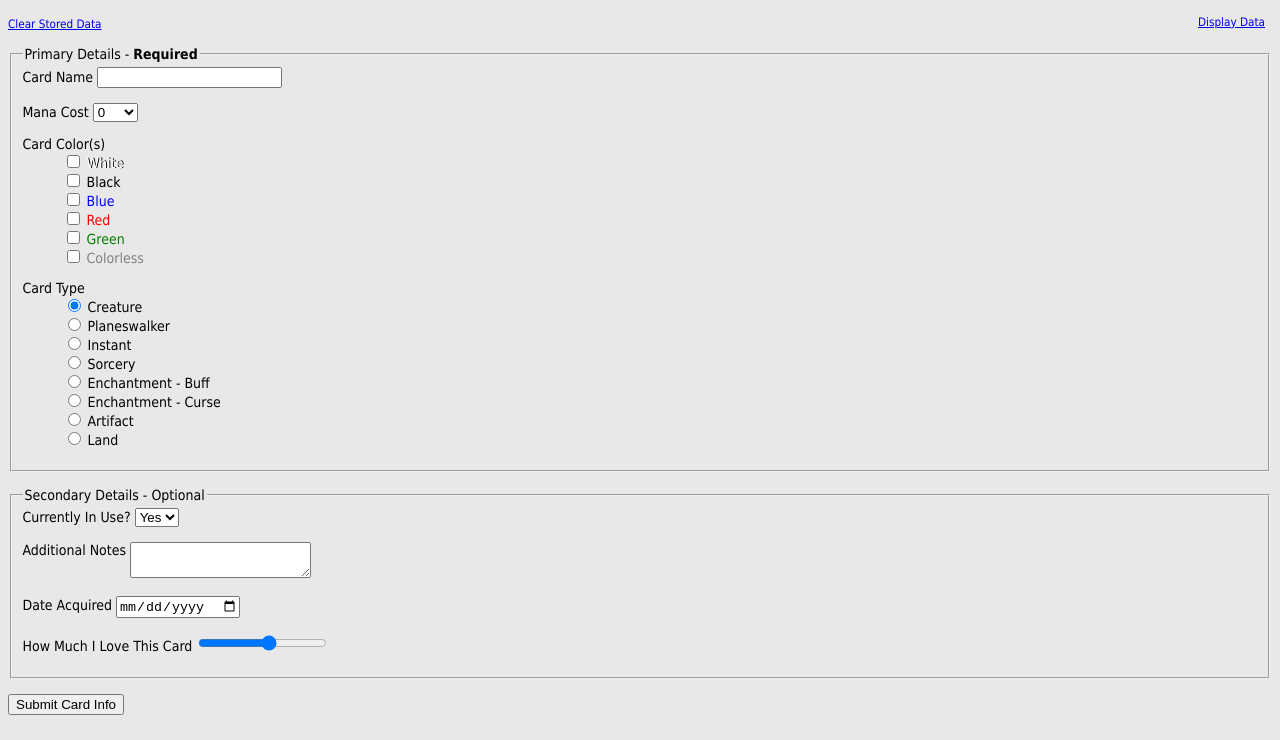
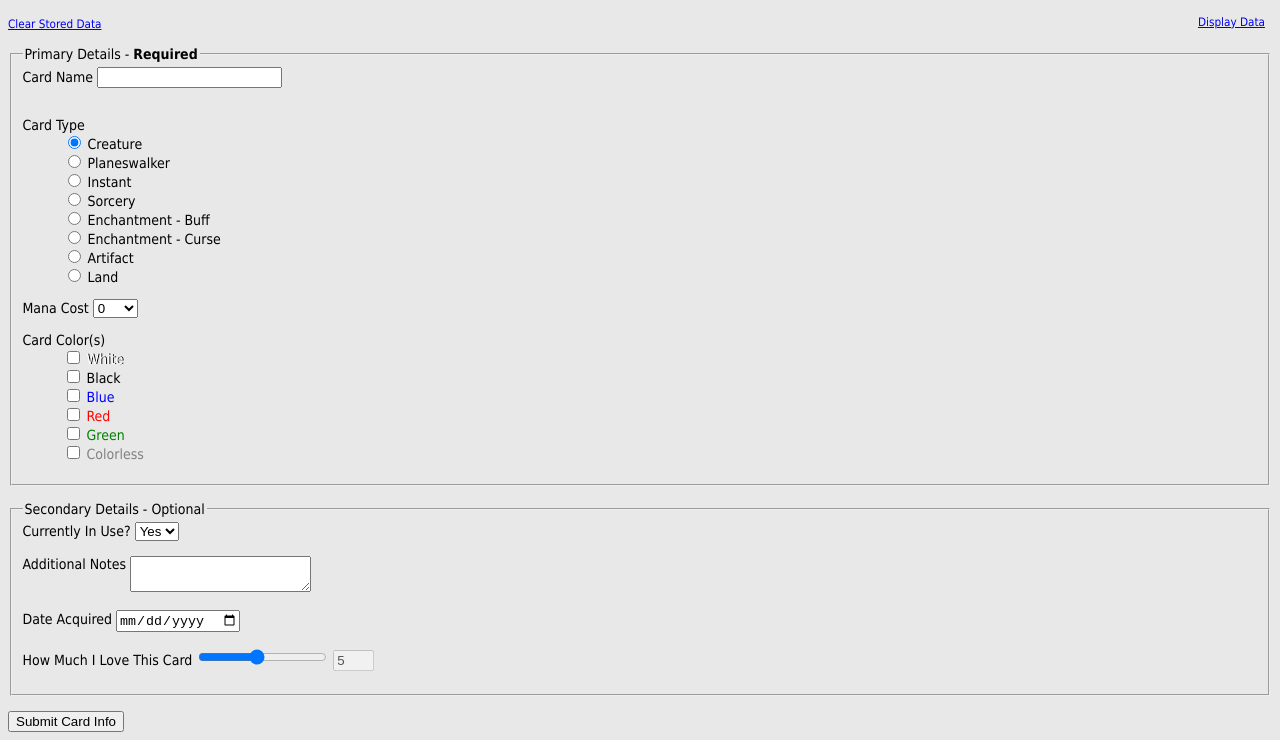
Before and after one commit to scottcaruso/VFW-project4, a plain HTML site: page additem.html in a window 1280 px wide. Shown: the part 62-802 px from the top of the page. Drawn offline with Linux system fonts and the light colour scheme.

Commit message:
adding slider functionality. other minor tweaks.

```diff
--- a/additem.html
+++ b/additem.html
@@ -38,6 +38,47 @@
 					<label for="cardname">Card Name </label>
 					<input type="text" id="cardname" />
 				</div>
+				<dl>
+					<dt>Card Type</dt>
+						<dd>
+							<input type="radio" checked value="Creature" id="creature" name="type" />
+							<label for="creature">Creature</label>
+						</dd>
+						<dd>
+							<input type="radio" value="Planeswalker" id="planeswalker" name="type" />
+							<label for="planeswalker">Planeswalker</label>
+						</dd>
+
+						<dd>
+							<input type="radio" value="Instant" id="instant" name="type" />
+							<label for="instant">Instant</label>
+						</dd>
+						<dd>
+							<input type="radio" value="Sorcery" id="Sorcery" name="type" />
+							<label for="sorcery">Sorcery</label>
+						</dd>
+						<dd>
+							<input type="radio" value="Enchantment - Buff" id="buff" name="type" />
+							<label for="buff">Enchantment - Buff</label>
+						</dd>
+						<dd>
+							<input type="radio" value="Enchantment - Curse" id="curse" name="type" />
+							<label for="curse">Enchantment - Curse</label>
+						</dd>
+						<dd>
+							<input type="radio" value="Artifact" id="artifact" name="type" />
+							<label for="artifact">Artifact</label>
+						</dd>
+						<dd>
+							<input type="radio" value="Land" id="land" name="type" />
+							<label for="land">Land</label>
+						</dd>
+						<dd>
+						<!-- The label below is HIDDEN until this awesome new card type is released! -->
+							<input type="hidden" value="Super Awesome New Type" id="newtype" name="type" />
+							<label for="land" hidden>Super Awesome New Type</label>
+						</dd>
+				</dl>
 				<label for="manacost" id="manacost">Mana Cost </label>
 				<!--  commenting out, as the javascript now creates this <select id="manacost">
 					<option value="0">0</option>
@@ -79,47 +120,6 @@
 							<label for="colorless">Colorless</label>
 						</dd>
 				</dl>
-				<dl>
-					<dt>Card Type</dt>
-						<dd>
-							<input type="radio" checked value="Creature" id="creature" name="type" />
-							<label for="creature">Creature</label>
-						</dd>
-						<dd>
-							<input type="radio" value="Planeswalker" id="planeswalker" name="type" />
-							<label for="planeswalker">Planeswalker</label>
-						</dd>
-
-						<dd>
-							<input type="radio" value="Instant" id="instant" name="type" />
-							<label for="instant">Instant</label>
-						</dd>
-						<dd>
-							<input type="radio" value="Sorcery" id="Sorcery" name="type" />
-							<label for="sorcery">Sorcery</label>
-						</dd>
-						<dd>
-							<input type="radio" value="Enchantment - Buff" id="buff" name="type" />
-							<label for="buff">Enchantment - Buff</label>
-						</dd>
-						<dd>
-							<input type="radio" value="Enchantment - Curse" id="curse" name="type" />
-							<label for="curse">Enchantment - Curse</label>
-						</dd>
-						<dd>
-							<input type="radio" value="Artifact" id="artifact" name="type" />
-							<label for="artifact">Artifact</label>
-						</dd>
-						<dd>
-							<input type="radio" value="Land" id="land" name="type" />
-							<label for="land">Land</label>
-						</dd>
-						<dd>
-						<!-- The label below is HIDDEN until this awesome new card type is released! -->
-							<input type="hidden" value="Super Awesome New Type" id="newtype" name="type" />
-							<label for="land" hidden>Super Awesome New Type</label>
-						</dd>
-				</dl>
 			</fieldset>
 			<fieldset class="secondary">
 				<legend>Secondary Details - Optional</legend>
@@ -140,7 +140,8 @@
 				</div>
 				<div class="formelement">
 					<label for="preference">How Much I Love This Card </label>
-					<input type="range" id="preference" min="1" max="10" />
+					<input type="range" id="preference" min="1" max="10" value="5" />
+                    <input id="preferenceDisplay" type="text" size="2" disabled />
 				</div>
 			</fieldset>
 				<input type="button" value="Submit Card Info" id="submit" />
--- a/css/styles.css
+++ b/css/styles.css
@@ -120,4 +120,4 @@ div.errors{
 
 a.deletecard{
 	padding-left: 35px;
-};
+}
--- a/js/json.js
+++ b/js/json.js
@@ -1,9 +1,9 @@
 var json = {
 	"card1": {
 		"name": ["Card Name:","Flying Warbler"],
+		"type": ["Card Type:", "Creature"],
 		"mana": ["Mana Cost:","3"],
 		"colors": ["Colors:",["white","blue"]],
-		"type": ["Card Type:", "Creature"],
 		"usage": ["Currently In Use?", "true"],
 		"notes": ["Notes:", "1/1, flying"],
 		"date": ["Date Acquired:", "2012/3/12"],
@@ -11,9 +11,9 @@ var json = {
 	},
 	"card2": {
 		"name": ["Card Name:","Scour"],
+		"type": ["Card Type:", "Sorcery"],
 		"mana": ["Mana Cost:","2"],
 		"colors": ["Colors:",["blue"]],
-		"type": ["Card Type:", "Sorcery"],
 		"usage": ["Currently In Use?", "false"],
 		"notes": ["Notes:", ""],
 		"date": ["Date Acquired:", "2012/4/12"],
--- a/js/main.js
+++ b/js/main.js
@@ -77,7 +77,7 @@ window.addEventListener("DOMContentLoaded", function(){
 			case "off":
 				elementName("form").style.display = "block";
 				elementName("eraseData").style.display = "inline";
-				elementName("displayData").style.display = "inline";
+				elementName("displayData").style.display = "none";
 				elementName("cards").style.display = "none";
 				elementName("addCard").style.display = "none";
 				break;
@@ -98,8 +98,8 @@ window.addEventListener("DOMContentLoaded", function(){
    		getCardType();
    		var card = {};
    			card.name = ["Card Name:", elementName("cardname").value];
+            card.colors = ["Colors:", cardColors];
    			card.mana = ["Mana Cost:", elementName("manacosts").value];
-   			card.colors = ["Colors:", cardColors];
    			card.type = ["Card Type:", typeValue];
    			card.usage = ["Currently In Use?", elementName("currentuse").value];
    			card.notes = ["Notes:", elementName("comments").value];
@@ -163,7 +163,7 @@ window.addEventListener("DOMContentLoaded", function(){
    		var makeImageLine = document.createElement("dd");
    		makedt.appendChild(makeImageLine);
    		var makeImage = document.createElement("img");
-   		var imageSource = makeImage.setAttribute("src","images/" + cardTypeName + ".png");
+   		var imageSource = makeImage.setAttribute("src","img/" + cardTypeName + ".png");
    		makeImageLine.appendChild(makeImage);
    	};
 
@@ -215,7 +215,7 @@ window.addEventListener("DOMContentLoaded", function(){
 		for(var i=0; i < namesOfColors.length; i++){
 			var colorName = namesOfColors[i];
          elementName(colorName).setAttribute("checked", "checked");
-         //Commenting out below - this used to exist in Project 3, but I was challenge to
+         //Commenting out below - this used to exist in Project 3, but I was challenged to
          //find a way to condense this and make it more dynamic
          /*
          if(namesOfColors[i] == "white"){
@@ -262,6 +262,7 @@ window.addEventListener("DOMContentLoaded", function(){
    		elementName("comments").value = cardUnstring.notes[1];
    		elementName("dateacquired").value = cardUnstring.date[1];
    		elementName("preference").value = cardUnstring.love[1];
+         displayPreference(preference, preferenceDisplay); //make sure preference value updates
    		saveCardData.removeEventListener("click", saveCard);
    		elementName("submit").value = "Edit Card";
    		var newButton = elementName("submit");
@@ -335,6 +336,15 @@ window.addEventListener("DOMContentLoaded", function(){
    		};
    	};
 
+      //populates the unselectable text box next to the slider
+      function displayPreference(preference, preferenceDisplay) {
+            var x = elementName("preference");
+            var y = elementName("preferenceDisplay");
+            y.value = x.value;
+        }
+
+      window.onload = displayPreference(preference, preferenceDisplay);
+
 	//Make things happen when the links are clicked.
 	var displayCardData = elementName("displayData");
 	displayCardData.addEventListener("click", displayCards);
@@ -342,4 +352,6 @@ window.addEventListener("DOMContentLoaded", function(){
   	clearCardData.addEventListener("click", eraseCardData);
   	var saveCardData = elementName("submit");
   	saveCardData.addEventListener("click", validate);
+   var sliderChange = elementName("preference");
+   sliderChange.addEventListener("change", displayPreference);
 });
```
Also changed, not shown: img/Sorcery.png (added).
